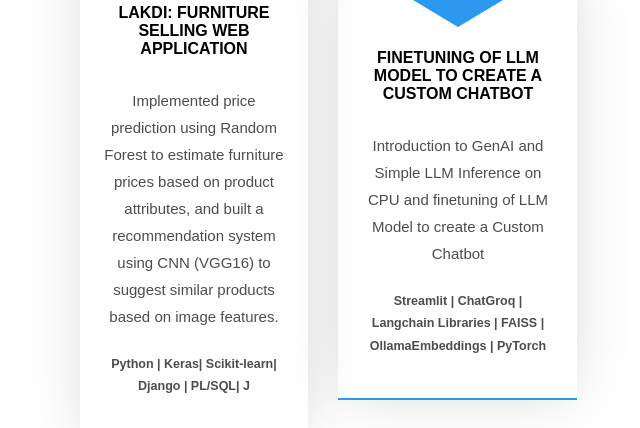
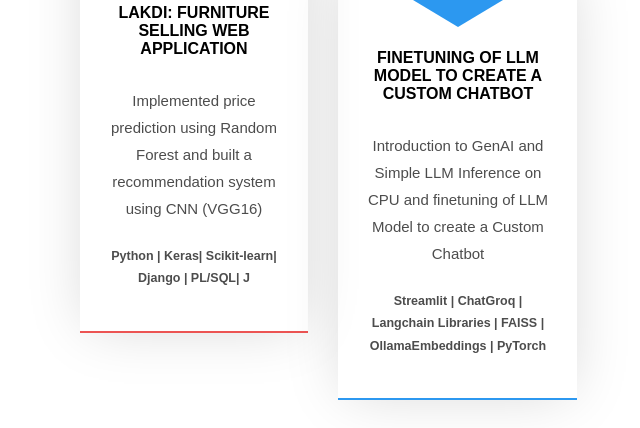
Before and after one commit to JANET-JOMY/Portfolio, a plain HTML site: page index.html in a window 1280 px wide. Shown: the part 2528-2956 px from the top of the page, without its empty margins (337-977 px from the left). Drawn offline with Linux system fonts and the light colour scheme; a web font is replaced by a local one.

Commit message:
Update index.html

```diff
--- a/index.html
+++ b/index.html
@@ -431,8 +431,7 @@
 									<div class="desc">
 										<!-- Edit content for your specialization -->
 										<h3>Lakdi: Furniture Selling Web Application</h3>
-										<p>Implemented price prediction using Random Forest to estimate furniture prices based on product attributes, and built a
-recommendation system using CNN (VGG16) to suggest similar products based on image features.</p>
+										<p>Implemented price prediction using Random Forest  and built a recommendation system using CNN (VGG16)</p>
 										<p id="project-tool">Python | Keras| Scikit-learn| Django | PL/SQL| J</p>
 									</div>
 								</div>
```
